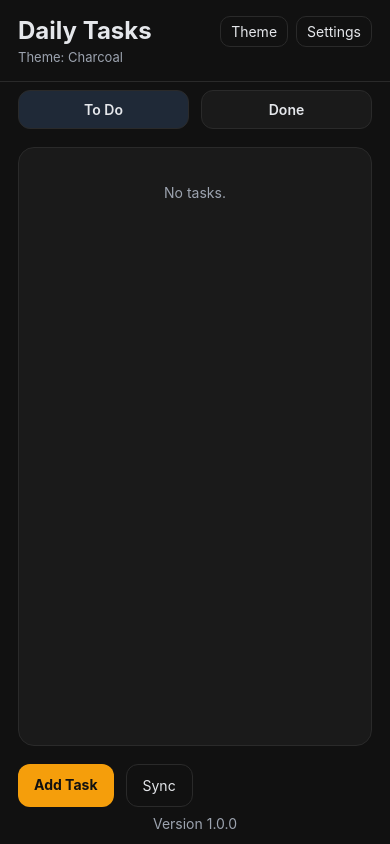
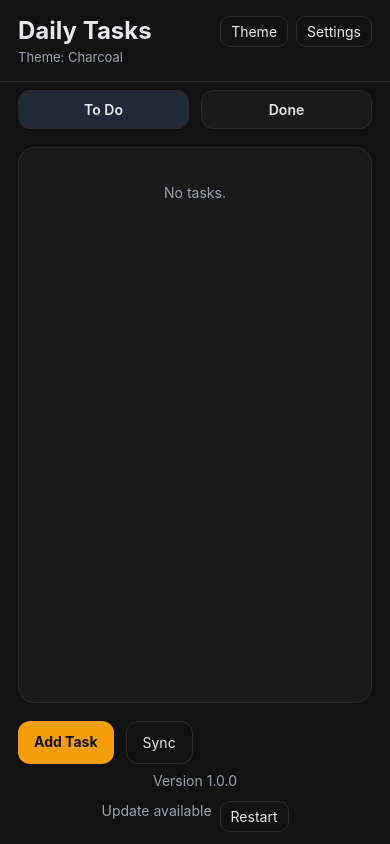
Before and after one commit to jmaciasluque/daily-tasks, a React Native app in the folder mobile/: screen / in a window 390 px wide. Built offline with nearby package versions, Linux system fonts and the light colour scheme.

Commit message:
Add OTA update prompt and fix test build slug

```diff
--- a/mobile/App.tsx
+++ b/mobile/App.tsx
@@ -1,5 +1,6 @@
 import { StatusBar } from 'expo-status-bar';
-import React, { useMemo, useState } from 'react';
+import * as Updates from 'expo-updates';
+import React, { useEffect, useMemo, useState } from 'react';
 import {
   Alert,
   FlatList,
@@ -38,10 +39,30 @@ export default function App() {
   const [isEditorOpen, setIsEditorOpen] = useState(false);
   const [editingTask, setEditingTask] = useState<Task | null>(null);
   const [pendingSettings, setPendingSettings] = useState<Settings>(settings);
+  const [updateReady, setUpdateReady] = useState(false);
 
   const theme = useMemo(() => getTheme(data.theme_index), [data.theme_index]);
   const list = orderedTasks(data, activeStatus);
   const statusBarStyle = isLightColor(theme.bg) ? 'dark' : 'light';
+
+  useEffect(() => {
+    const checkUpdates = async () => {
+      try {
+        if (!Updates.isEnabled) {
+          return;
+        }
+        const update = await Updates.checkForUpdateAsync();
+        if (update.isAvailable) {
+          await Updates.fetchUpdateAsync();
+          setUpdateReady(true);
+        }
+      } catch {
+        // Ignore update errors
+      }
+    };
+
+    checkUpdates();
+  }, []);
 
   const openAdd = () => {
     setEditingTask(null);
@@ -169,6 +190,17 @@ export default function App() {
         {appVariant !== 'production' ? (
           <Text style={[styles.status, { color: theme.muted }]}>Test build</Text>
         ) : null}
+        {updateReady ? (
+          <View style={styles.updateBanner}>
+            <Text style={[styles.status, { color: theme.muted }]}>Update available</Text>
+            <Pressable
+              onPress={() => Updates.reloadAsync()}
+              style={[styles.smallButton, { borderColor: theme.border }]}
+            >
+              <Text style={{ color: theme.text }}>Restart</Text>
+            </Pressable>
+          </View>
+        ) : null}
 
         {/* Modals */}
         <TaskEditor
@@ -275,4 +307,11 @@ const styles = StyleSheet.create({
     textAlign: 'center',
     paddingBottom: 12,
   },
+  updateBanner: {
+    flexDirection: 'row',
+    justifyContent: 'center',
+    alignItems: 'center',
+    gap: 8,
+    paddingBottom: 12,
+  },
 });
--- a/mobile/app.config.js
+++ b/mobile/app.config.js
@@ -12,7 +12,7 @@ const version = isTesting && versionSuffix
   : baseVersion;
 
 const name = isTesting ? 'Daily Tasks (Test)' : baseConfig.expo.name;
-const slug = isTesting ? 'daily-tasks-test' : baseConfig.expo.slug;
+const slug = baseConfig.expo.slug;
 const androidPackage = isTesting ? 'com.dailytasks.app.test' : 'com.dailytasks.app';
 const iosBundleId = isTesting ? 'com.dailytasks.app.test' : 'com.dailytasks.app';
 
--- a/mobile/src/hooks/useTaskData.ts
+++ b/mobile/src/hooks/useTaskData.ts
@@ -26,7 +26,7 @@ export function useTaskData() {
         setStatusMsg('Testing build: syncing with .daily-tasks-test.json');
       }
     })();
-  }, []);
+  }, [appVariant]);
 
   // Save data to cache whenever it changes
   useEffect(() => {
```
Lines whose indentation alone changed are shown as unchanged.
